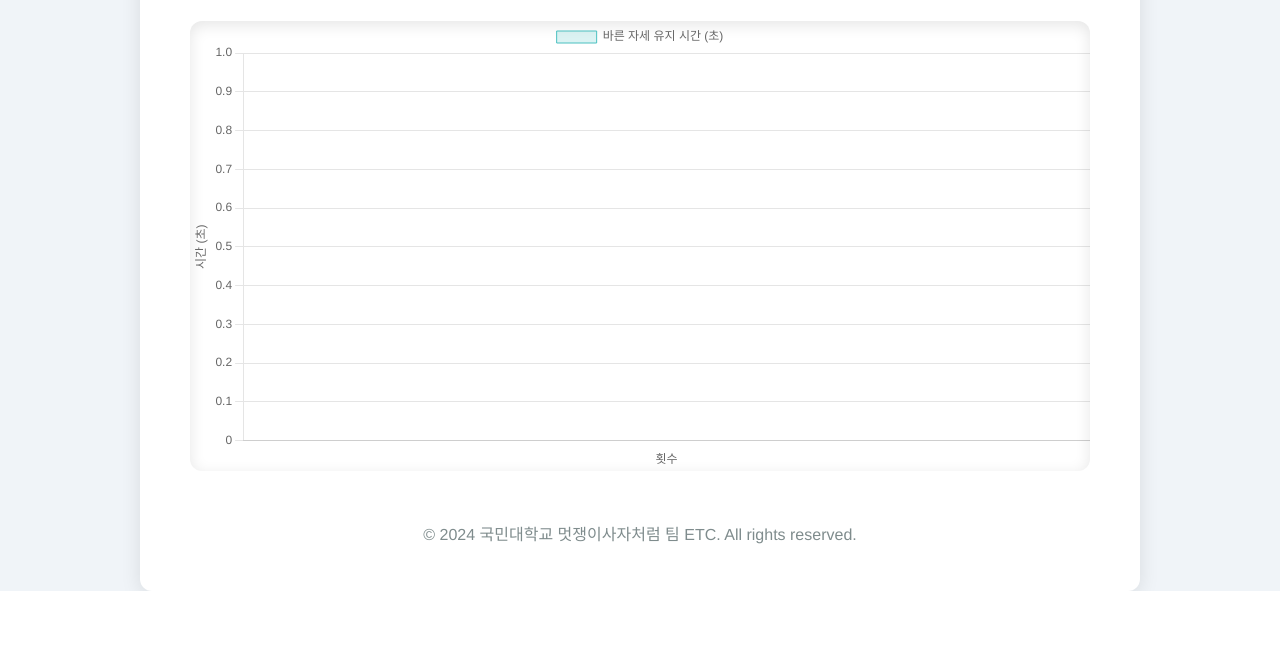
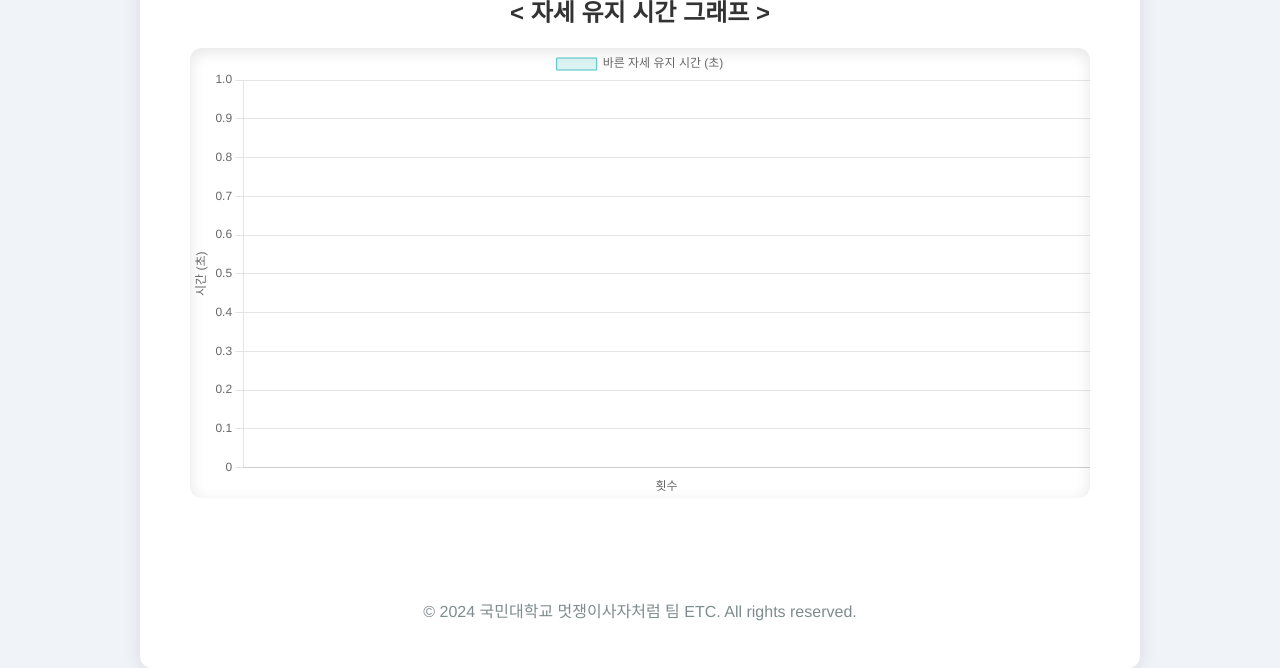
Before and after one commit to ruudska6/likelion_etc, a Flask app: page /mainpage in a window 1280 px wide. Shown: the part 848-1516 px from the top of the page. Before the commit the page ends 1439 px from the top, so only its background shows below. Run offline with Flask 3, Linux system fonts and the light colour scheme; data that the repository does not hold is empty.

Commit message:
마진설정 변경

```diff
--- a/static/styles.css
+++ b/static/styles.css
@@ -193,7 +193,7 @@ nav ul li a:hover {
 }
 
 .footer {
-    margin-top: 50px;
+    margin-top: 100px;
     font-size: 16px;
     color: #7f8c8d;
 
@@ -508,7 +508,7 @@ nav ul li a:hover {
 .camcorder {
     display: flex;
     align-items: center;
-    margin-bottom: 10%;
+    margin-bottom: 13%;
 }
 
 .camcorder-body {
```
